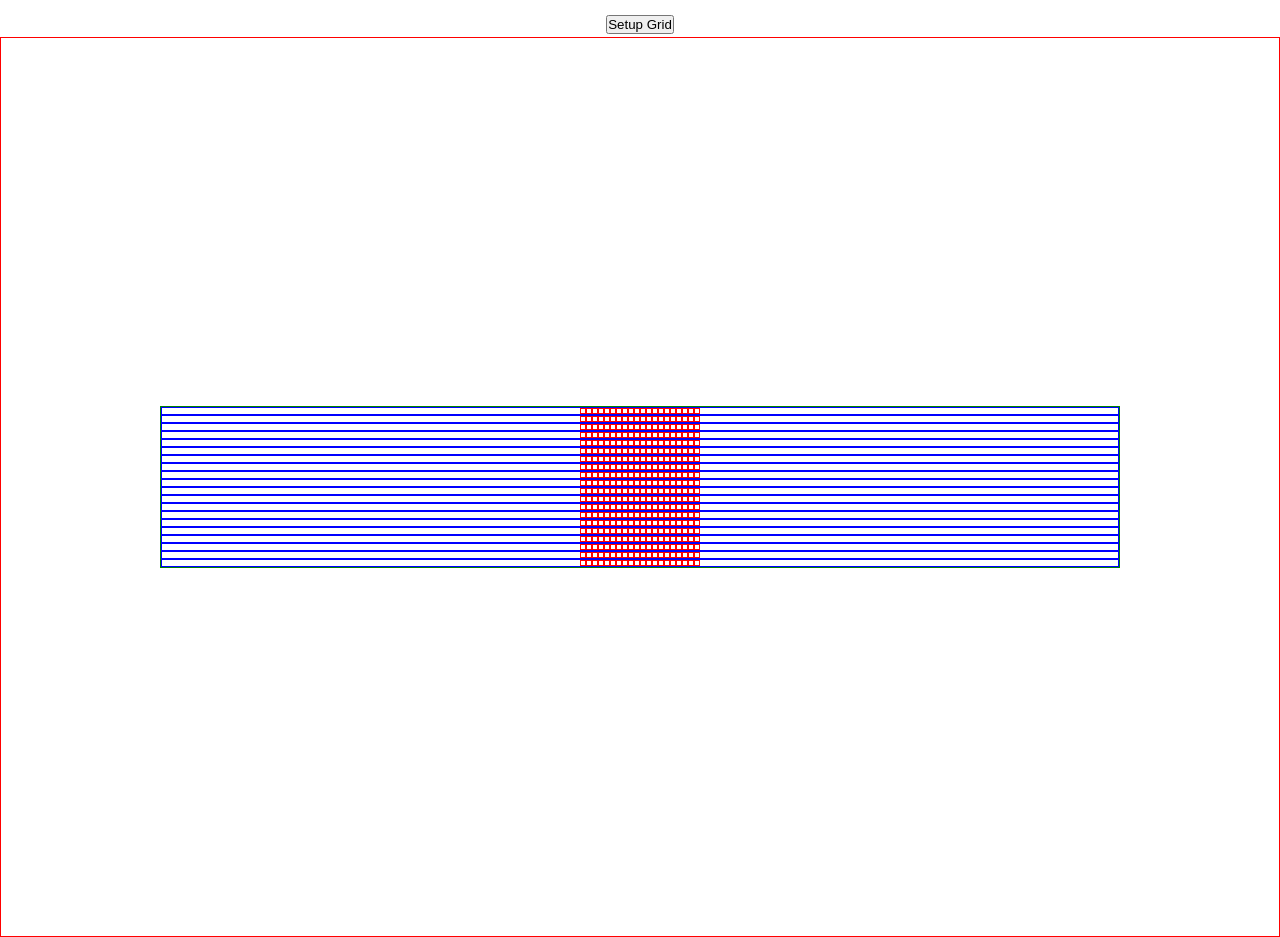
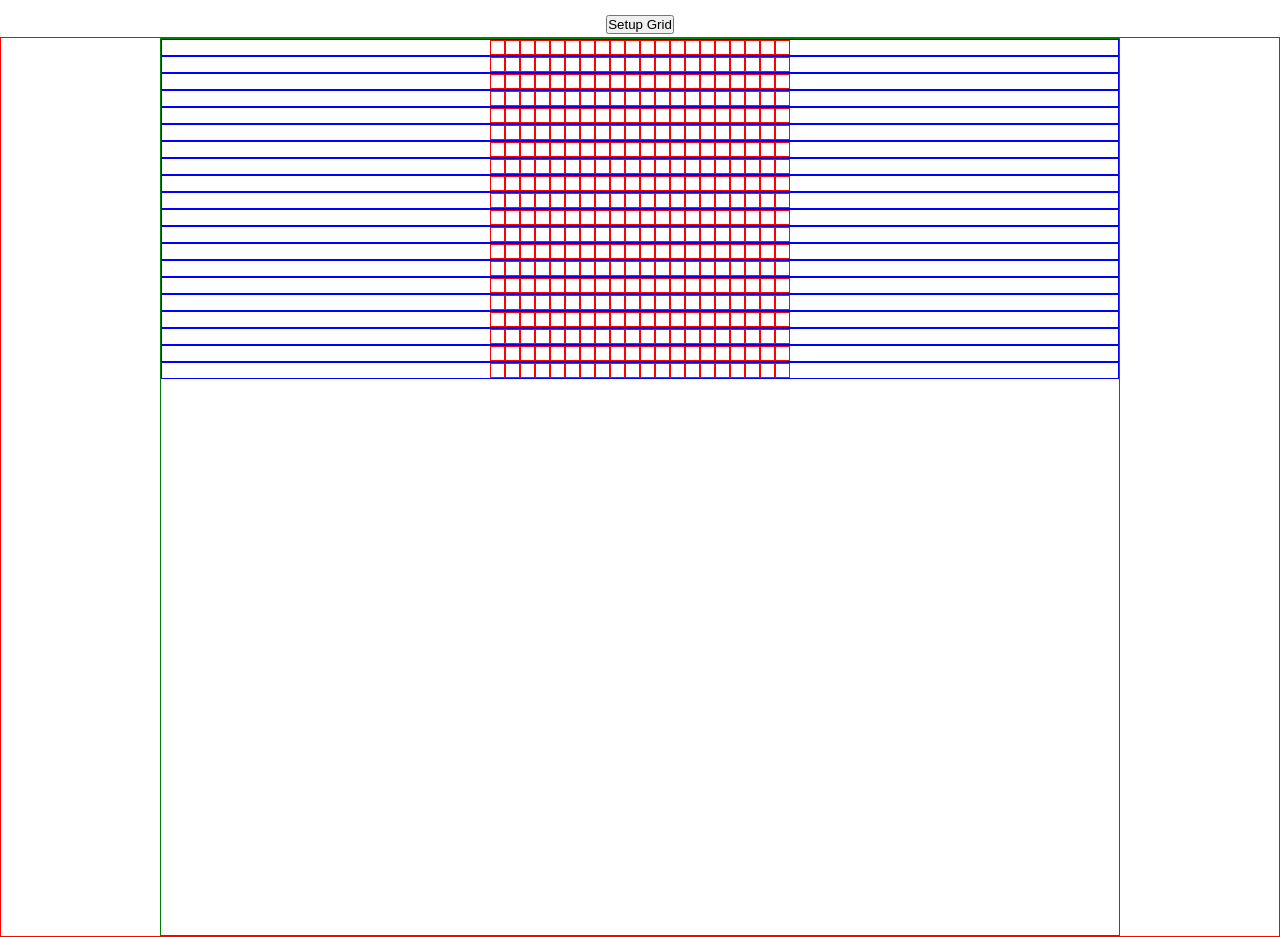
Before and after one commit to JosefPCT/etch-a-sketch, a plain HTML site: page index.html in a window 1280 px wide. Drawn offline with Linux system fonts and the light colour scheme.

Commit message:
docs: add reminder for another feature

```diff
--- a/style.css
+++ b/style.css
@@ -28,7 +28,7 @@ h1{
     width: 100%; /* set to 100% to help center-align the content inside this container*/
     height: 900px;
     justify-content: center; /* make the .inside container horizontally align*/
-    align-items: center; /*make the .inside container vertically align*/
+    /* align-items: center; make the .inside container vertically align */
 }
 
 /* created another container(.inside) to center content */
@@ -50,6 +50,6 @@ h1{
 
 .square{
     border: 1px solid red;
-    width: 6px;
-    height: 6px;
+    width: 15px;
+    height: 15px;
 }
```
Also changed, not shown: 1 other file.
